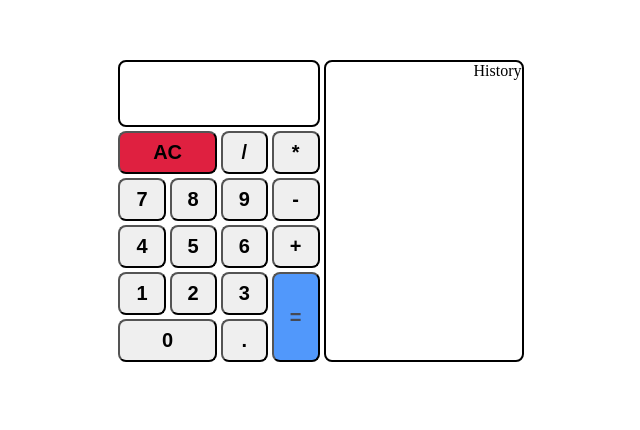
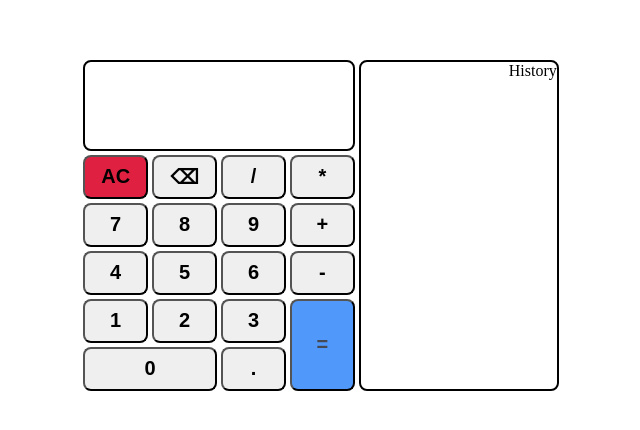
Before and after one commit to ArboReality/JsCalculator, a React (Vite) app: page / in a window 1280 px wide. Shown: the part 276-706 px from the top of the page, without its empty margins (319-959 px from the left). Built offline with nearby package versions, Linux system fonts and the light colour scheme.

Commit message:
added digit and operation components, implemented useReducer and updated layout.

```diff
--- a/package.json
+++ b/package.json
@@ -1,5 +1,5 @@
 {
-  "name": "react-typescript",
+  "name": "react-calculator",
   "version": "1.0.0",
   "type": "module",
   "description": "React TypeScript on Replit, using Vite bundler",
--- a/src/App.css
+++ b/src/App.css
@@ -5,13 +5,13 @@
 /*   outline: 2px limegreen solid !important; */
 }
 
-main {
+.calculator-grid {
   display: grid;
   gap: .25rem;
   grid-template-areas:
-    "dis dis log log log"
-    "pad pad log log log"
-    "pad pad log log log"
+    "dis log log"
+    "pad log log"
+    "pad log log"
   ;
   justify-content: center;
   align-items: normal;
@@ -34,6 +34,10 @@ main {
   font-size: 1em;
 }
 
+.span-rows-2 {
+  grid-row: span 2;
+}
+
 #log {
   min-width: 200px;
   text-align: right;
@@ -47,46 +51,20 @@ main {
   grid-area: pad;
   display: grid;
   gap: .25rem;
-  grid-template-areas:
-    "clr clr div mult"
-    "seven eight nine sub"
-    "four five six add"
-    "one two three eq"
-    "zero zero dec eq"
-    ;
+  grid-template-columns: repeat(4, 1fr);
+  grid-template-rows: repeat(5, 1fr);
   justify-content: center;
   align-content: center;
-
 }
 
-#zero {grid-area: zero;}
-#one {grid-area: one;}
-#two {grid-area: two;}
-#three {grid-area: three;}
-#four {grid-area: four;}
-#five {grid-area: five;}
-#six {grid-area: six;}
-#seven {grid-area: seven;}
-#eight {grid-area: eight;}
-#nine {grid-area: nine;}
-
 #equals {
-  grid-area: eq;
   background-color: #5198fb;
   color: #454954;
 }
 
 #clear {
-  grid-area: clr;
   background-color: #df2040;
 }
-
-#add {grid-area: add;}
-#subtract {grid-area: sub;}
-#multiply {grid-area: mult;}
-#divide {grid-area: div;}
-#decimal {grid-area: dec;}
-
 
 button {
   font-weight: bold;
@@ -108,3 +86,8 @@ button:hover {
   color: black;
   background-color: #a3c5f5;
 }
+
+/* Zero digit style */
+#numpad >:nth-child(17) {
+  grid-column: span 2;
+}
--- a/src/App.jsx
+++ b/src/App.jsx
@@ -1,58 +1,190 @@
+import { useReducer } from "react"
+import DigitBtn from "./components/DigitBtn"
+import OperationBtn from "./components/OperationBtn"
 import './App.css'
-import React, {useState, useEffect} from 'react'
-import { useReducer } from "react"
 
-
-const ACTIONS = {
-ADD_DIGIT: 'add-digit',
-CHOOSE_OPERATION: 'choose-operation',
-CLEAR: 'clear',
-DELETE_DIGIT: 'delete-digit',
-EVALUATE: 'evaluate'
+export const ACTIONS = {
+  ADD_DIGIT: 'add-digit',
+  CHOOSE_OPERATION: 'choose-operation',
+  CLEAR: 'clear',
+  DELETE_DIGIT: 'delete-digit',
+  EVALUATE: 'evaluate'
 }
 
 
 function reducer(state, { type, payload }) {
+  switch (type) {
+    case ACTIONS.ADD_DIGIT:
+      if (state.overwrite){
+        return {
+          ...state,
+          currentOperand: payload.digit,
+          overwrite: false,
+        }
+      }
+      if (payload.digit === "0" && state.currentOperand === "0") {
+        return state
+      }
+      if (payload.digit === "." && state.currentOperand.includes(".")) {
+        return state
+      }
+
+      return {
+        ...state,
+        currentOperand: `${state.currentOperand || ""}${payload.digit}`
+      }
+
+    case ACTIONS.CHOOSE_OPERATION:
+      if (state.currentOperand == null) {
+        return {
+          ...state,
+          operation: payload.operation,
+        }
+      }
+
+      if (state.previousOperand == null) {
+        return {
+          ...state,
+          operation: payload.operation,
+          previousOperand: state.currentOperand,
+          currentOperand: null,
+        }
+      }
+
+      return {
+        ...state,
+        previousOperand: evaluate(state),
+        operation: payload.operation,
+        currentOperand: null,
+      }
+
+    case ACTIONS.CLEAR:
+      return {}
+
+    case ACTIONS.DELETE_DIGIT:
+      if (state.overwrite) {
+        return {
+          ...state,
+          overwrite: false,
+          currentOperand: nullm
+        }
+      }
+      if (state.currentOperand == null) return state
+      if (state.currentOperand.length === 1) {
+        return { ...state, currentOperand: null }
+      }
+
+      return {
+        ... state,
+        currentOperand: state.currentOperand.slice(0, -1),
+      }
+
+    case ACTIONS.EVALUATE:
+      if (
+        state.operation == null ||
+        state.currentOperand == null ||
+        state.previousOperand == null
+      ) {
+        return state
+      }
+
+      return {
+        ...state,
+        overwrite: true,
+        previousOperand: null,
+        operation: null,
+        currentOperand: evaluate(state),
+      }
+  }
+}
+
+function evaluate ({currentOperand, previousOperand, operation}) {
+  const prev = parseFloat(previousOperand)
+  const current = parseFloat(currentOperand)
+  if (isNAN(prev) || isNAN(current)) return ""
+  let computation = ""
+
+  switch (operation) {
+      case "+":
+      computation = prev + current
+      break
+    case "-":
+      computation = prev - current
+      break
+    case "*":
+      computation = prev * current
+      break
+    case "/":
+      computation = prev / current
+      break
+  }
+
+  return computation.toString()
+}
+
+const INTEGER_FORMATTER =  new Intl.NumberFormat("en-us", {
+  maximumFractionDigits: 0,
+})
+
+function formatOperand(operand) {
+  if (operand == null) return
+  const [integer, decimal] = operand.split(".")
+  if (decimal == null) return INTEGER_FORMATTER.format(integer)
+  return `${INTEGER_FORMATTER.format(integer)}.${decimal}`
 }
 
 
 function App() {
 
-const [{ currentOperand, previousOperand, operation }, dispatch] = useReducer(reducer, {})
+  const [{ currentOperand, previousOperand, operation }, dispatch] = useReducer(
+    reducer,
+    {}
+  )
 
   return (
-    <main>
+    <main className="calculator-grid">
       <div id="log" style={{display: "true"}} >
         History
       </div>
       <div id="display" className="output">
         <div className="previous-operand">
-          {previousOperand} {operation}
+          {formatOperand(previousOperand)} {operation}
         </div>
         <div className="current-operand">
-          {currentOperand}
+          {formatOperand(currentOperand)}
         </div>
       </div>
       <div id="numpad">
-        <button id="zero" >0</button>
-        <button id="one" >1</button>
-        <button id="two">2</button>
-        <button id="three">3</button>
-        <button id="four">4</button>
-        <button id="five">5</button>
-        <button id="six">6</button>
-        <button id="seven">7</button>
-        <button id="eight">8</button>
-        <button id="nine">9</button>
-        <button id="equals">=</button>
-        <button id="add">+</button>
-        <button id="subtract">-</button>
-        <button id="multiply">*</button>
-        <button id="divide">/</button>
-        <button id="decimal">.</button>
-        <button id="clear" >AC</button>
+        <button
+          id="clear"
+          onClick={() => dispatch({ type: ACTIONS.CLEAR })}
+        >
+          AC
+        </button>
+        <button id="delete" onClick={() => dispatch({ type: ACTIONS.DELETE_DIGIT })}>
+        &#9003;
+      </button>
+        <OperationBtn id="divide" operation="/">{dispatch}</OperationBtn>
+        <OperationBtn id="multiply" operation="*">{dispatch}</OperationBtn>
+        <DigitBtn id="seven" digit="7">{dispatch}</DigitBtn>
+        <DigitBtn id="eight" digit="8">{dispatch}</DigitBtn>
+        <DigitBtn id="nine" digit="9">{dispatch}</DigitBtn>
+        <OperationBtn id="add" operation="+">{dispatch}</OperationBtn>
+        <DigitBtn id="four" digit="4">{dispatch}</DigitBtn>
+        <DigitBtn id="five" digit="5">{dispatch}</DigitBtn>
+        <DigitBtn id="six" digit="6">{dispatch}</DigitBtn>
+        <OperationBtn id="subtract" operation="-">{dispatch}</OperationBtn>
+        <DigitBtn id="one" digit="1">{dispatch}</DigitBtn>
+        <DigitBtn id="two" digit="2">{dispatch}</DigitBtn>
+        <DigitBtn id="three" digit="3">{dispatch}</DigitBtn>
+        <button id="equals" className="span-rows-2"
+          onClick={() => dispatch({ type: ACTIONS.EVALUATE })}
+        >
+          =
+        </button>
+        <DigitBtn id="zero" className="span-cols-2" digit="0">{dispatch}</DigitBtn>
+        <DigitBtn id="decimal" digit=".">{dispatch}</DigitBtn>
       </div>
-
     </main>
   )
 }
--- /dev/null
+++ b/src/components/DigitBtn.jsx
@@ -0,0 +1,13 @@
+import React from "react"
+import { ACTIONS } from "../App"
+
+export default function DigitBtn({dispatch, digit}) {
+
+  return (
+    <button
+      onClick={() => dispatch({ type: ACTIONS.ADD_DIGIT, payload: { digit } })}
+    >
+      {digit}
+    </button>
+  )
+}
--- /dev/null
+++ b/src/components/OperationBtn.jsx
@@ -0,0 +1,14 @@
+import React from "react"
+import { ACTIONS } from "../App"
+
+export default function OperationBtn({ dispatch, operation }) {
+
+  return (
+    <button
+      onClick={() =>
+        dispatch({ type: ACTIONS.CHOOSE_OPERATION, payload: { operation } })
+      }
+    >
+      {operation}
+    </button>)
+}
```
Also changed, not shown: 1 other file (tests, documents, lock files or other folders).
